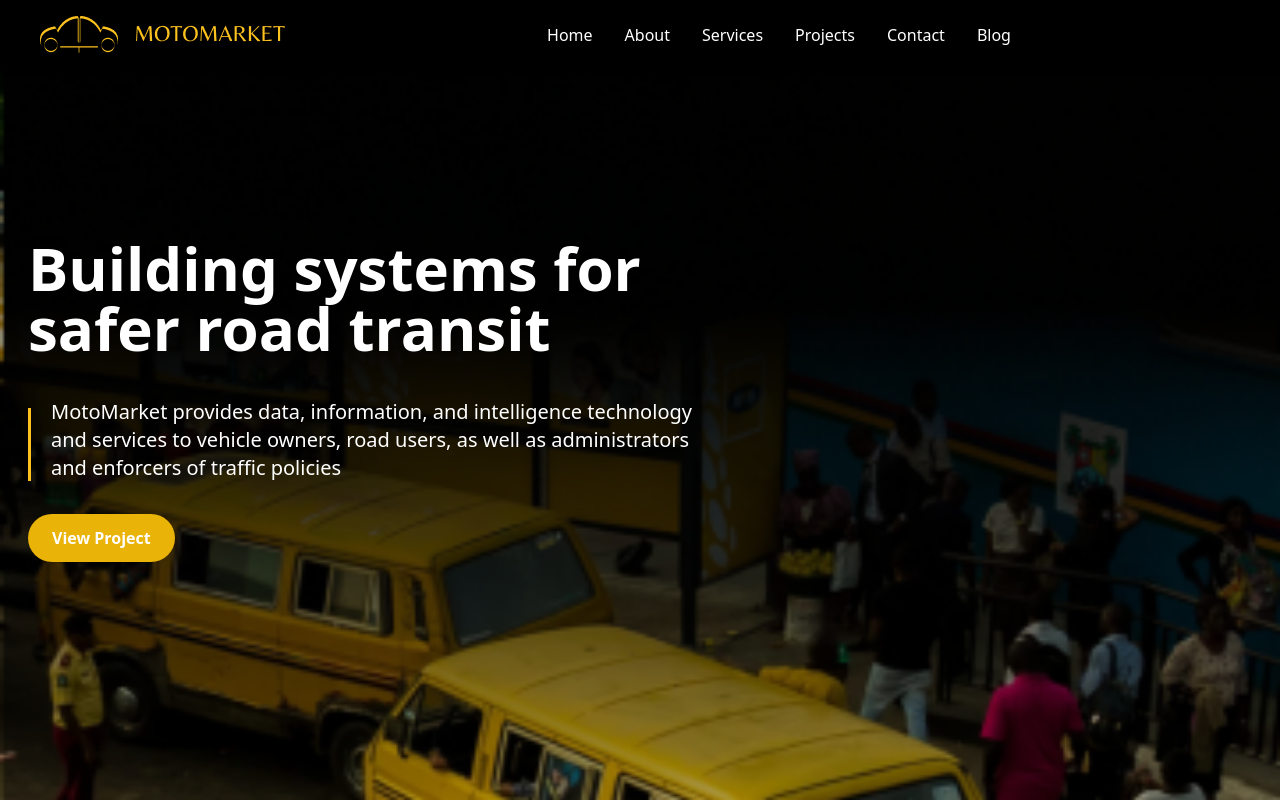
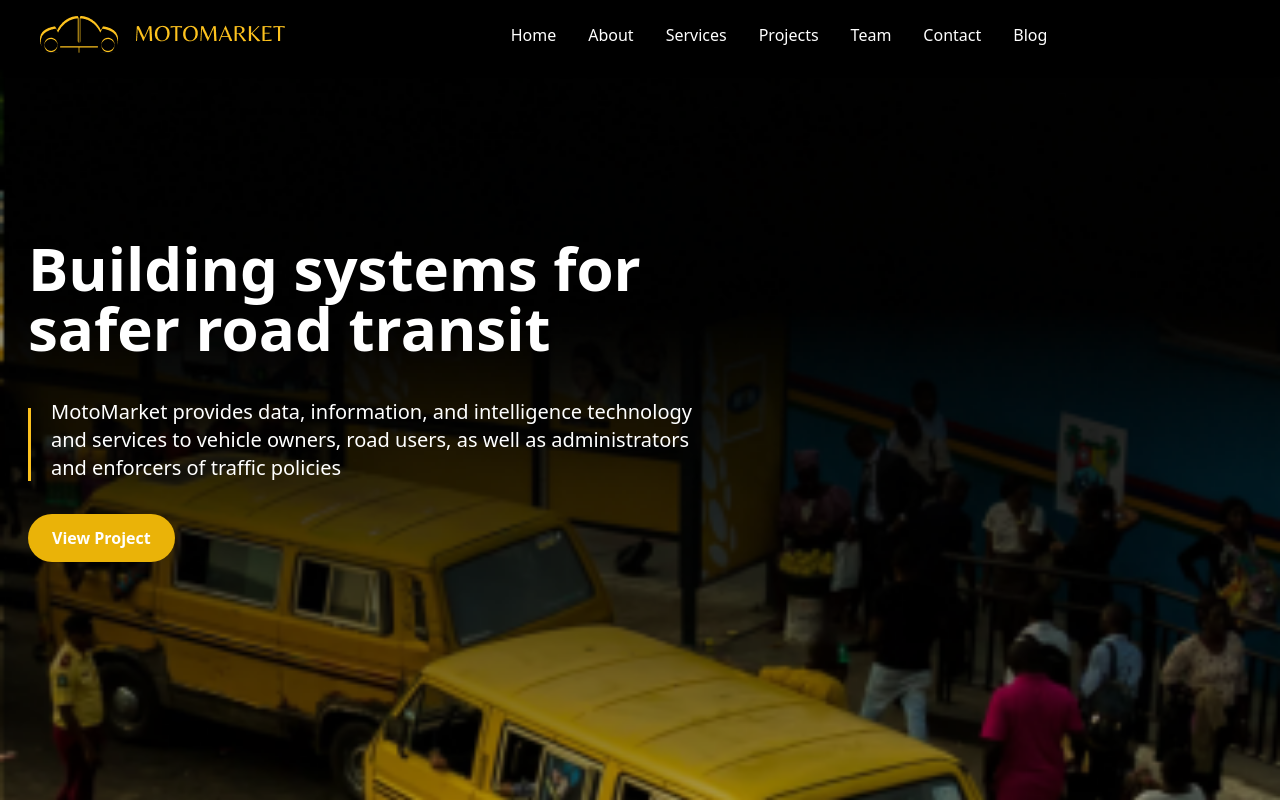
Before and after one commit to comfort4447/MotoMarket, a React (Vite) app: page / in a window 1280 px wide. Shown: the top 802 px of the page. Built offline with nearby package versions, Linux system fonts and the light colour scheme.

Commit message:
our team

```diff
--- a/src/assets/components/Header.jsx
+++ b/src/assets/components/Header.jsx
@@ -8,6 +8,7 @@ const Header = () => {
         { name: 'About', link: '#about' },
         { name: 'Services', link: '#services' },
         { name: 'Projects', link: '#projects' },
+        { name: 'Team', link: '#team' },
         { name: 'Contact', link: '#contact' },
         { name: 'Blog', link: '#blog' },
     ];
--- a/src/assets/components/Header1.jsx
+++ b/src/assets/components/Header1.jsx
@@ -8,6 +8,7 @@ const Header1 = () => {
         { name: 'About', link: '#about' },
         { name: 'Services', link: '#services' },
         { name: 'Projects', link: '#projects' },
+        { name: 'Team', link: '#team' },
         { name: 'Contact', link: '#contact' },
         { name: 'Blog', link: 'BlogDet' },
     ];
--- a/src/assets/components/OurTeam.jsx
+++ b/src/assets/components/OurTeam.jsx
@@ -6,7 +6,7 @@ const OurTeam = () => {
 
 
   return (
-    <div className="bg-secondary-600 min-h-screen py-16" id='blog'>
+    <div className="bg-secondary-600 min-h-screen py-16" id='team'>
       <div className="container mx-auto text-center">
         <img src={bar} alt="Small Image" className="-mt-25 text-center mx-auto" />
         <h1 className="text-3xl text-black font-semibold mb-2">Our Team</h1>
```
